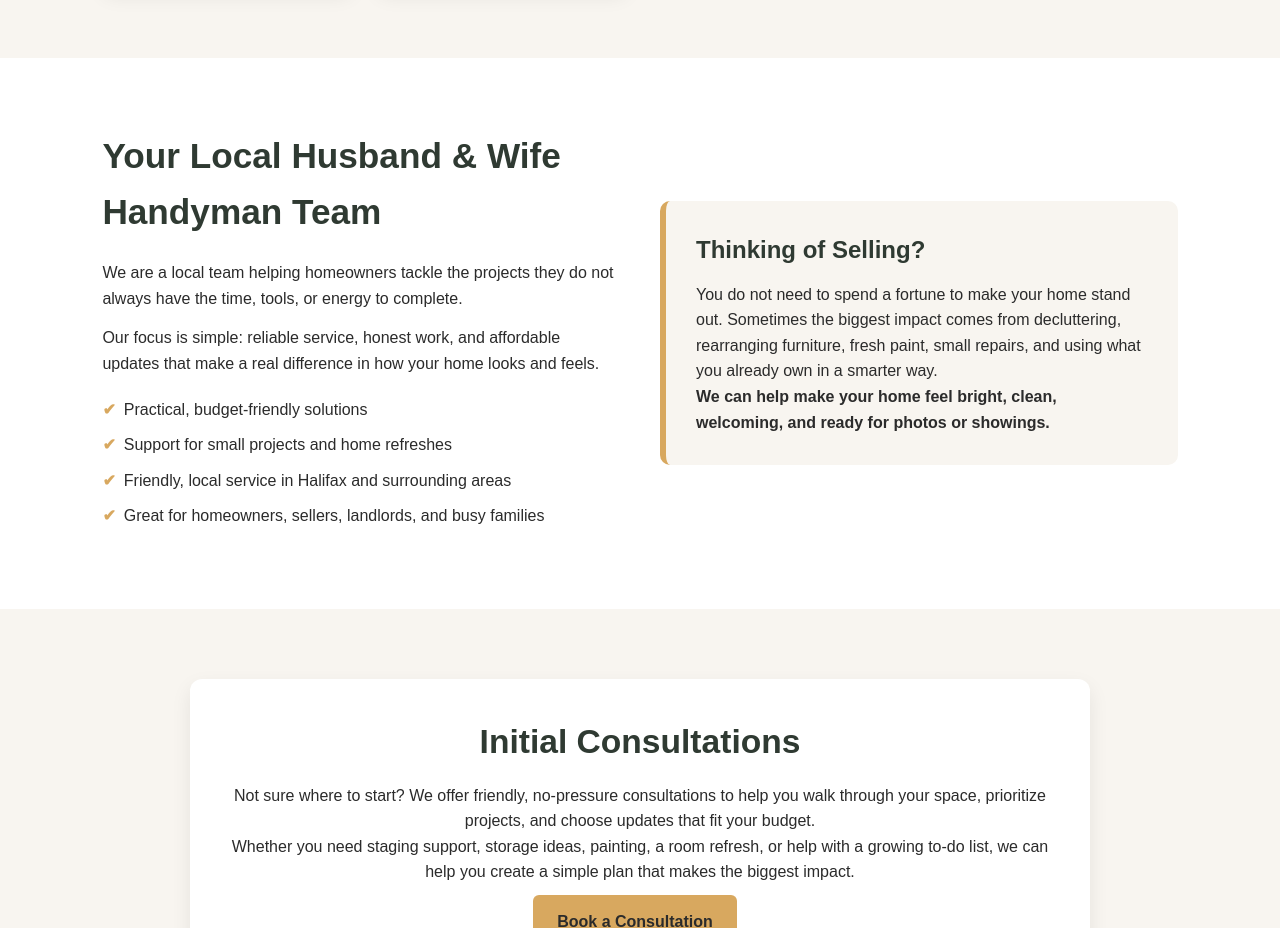
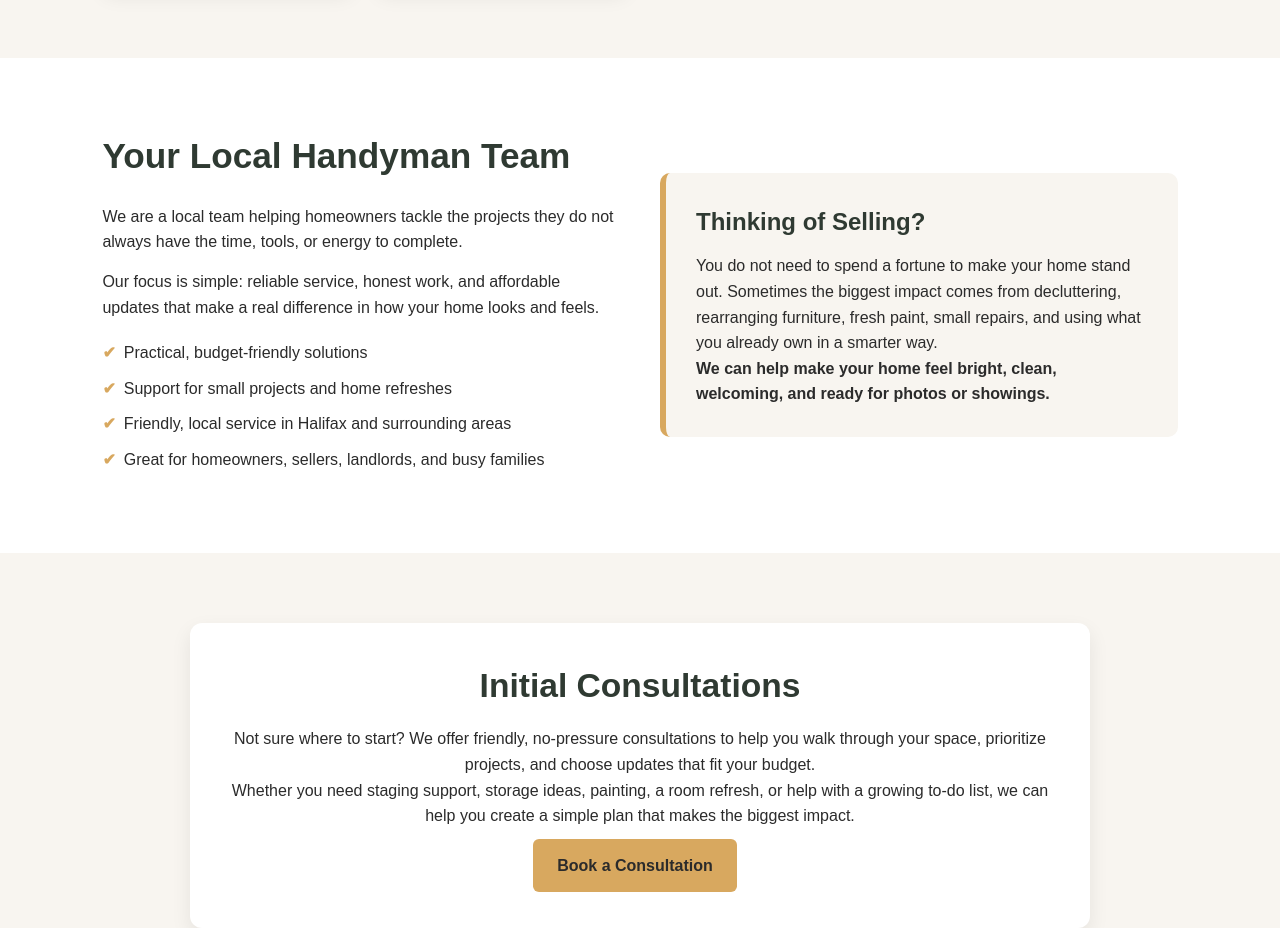
Before and after one commit to meandmymisterhandyman-ai/Meandmymisterhandyman, a plain HTML site: page index.html in a window 1280 px wide. Shown: the part 1400-2328 px from the top of the page. Drawn offline with Linux system fonts and the light colour scheme.

Commit message:
Update heading for handyman team section

```diff
--- a/index.html
+++ b/index.html
@@ -310,7 +310,7 @@
 
   <section id="about" class="about">
     <div class="about-text">
-      <h2>Your Local Husband & Wife Handyman Team</h2>
+      <h2>Your Local Handyman Team</h2>
       <p>We are a local team helping homeowners tackle the projects they do not always have the time, tools, or energy to complete.</p>
       <p>Our focus is simple: reliable service, honest work, and affordable updates that make a real difference in how your home looks and feels.</p>
       <ul class="list">
```
